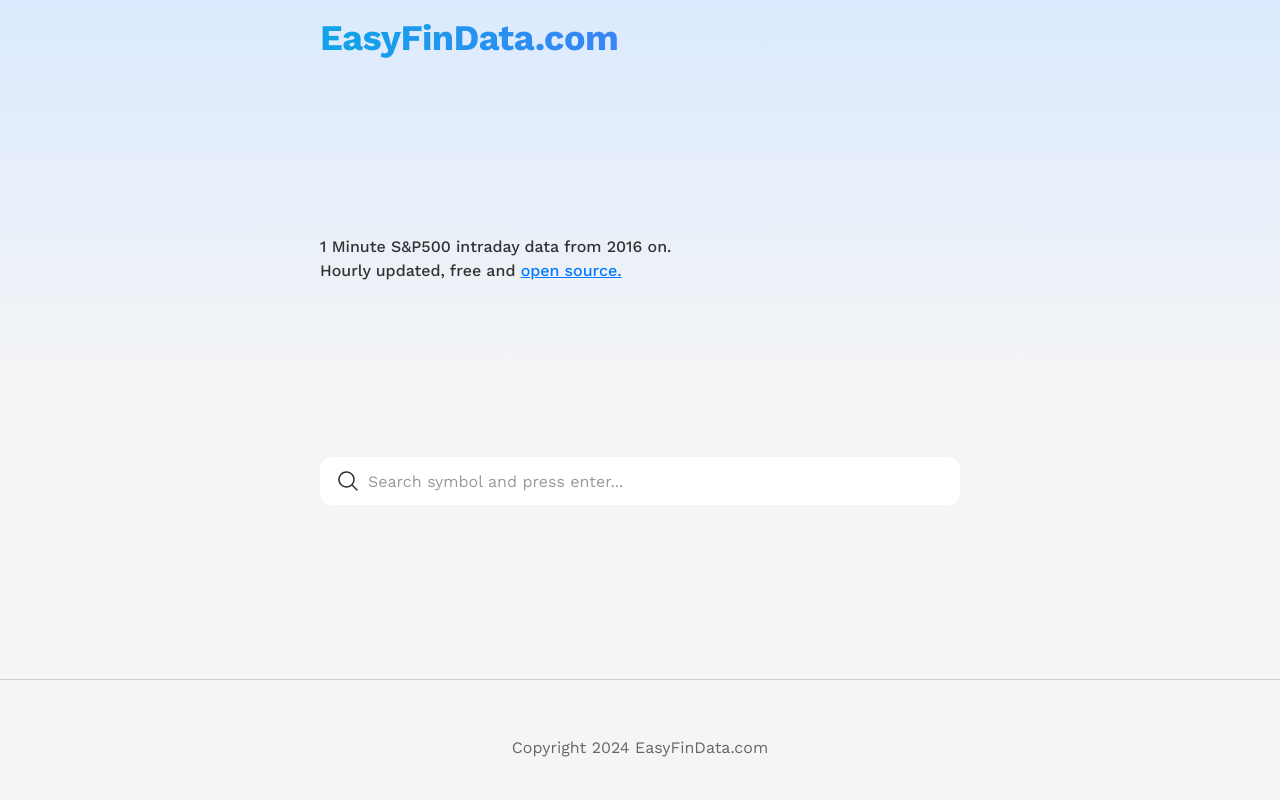
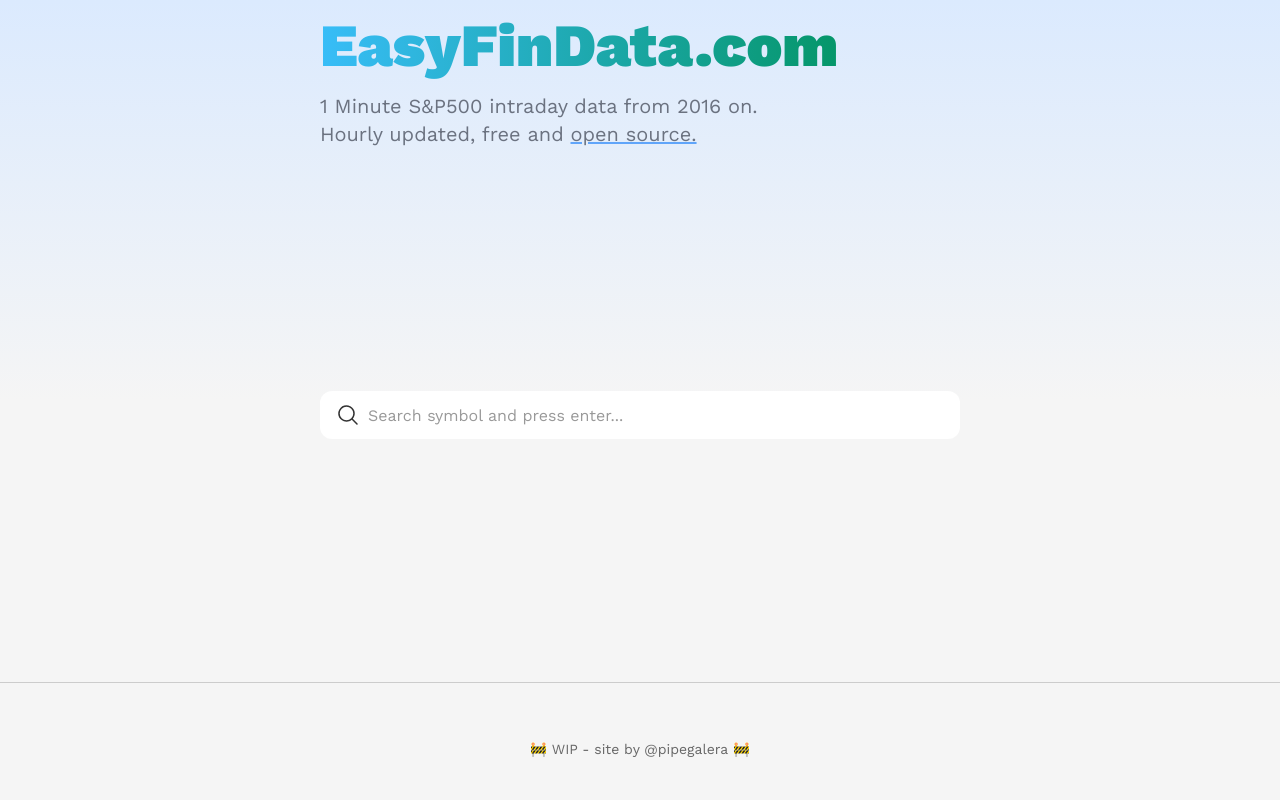
Before and after one commit to pipegalera/intraday_data, a Flask app: page / in a window 1280 px wide. Run offline with Flask 3, Linux system fonts and the light colour scheme; some libraries are stand-ins or nearby versions.

Commit message:
Improved UX

```diff
--- a/app/templates/index.html
+++ b/app/templates/index.html
@@ -27,26 +27,35 @@
             "
         >
             <!-- Header content -->
-            <div
-                class="text-[36px] font-bold leading-tight tracking-[-0.015em] px-4 py-4 w-full text-left max-w-2xl bg-gradient-to-r from-sky-500 via-blue-500 to-blue-600 text-transparent bg-clip-text"
-            >
-                EasyFinData.com
-            </div>
-            <!-- Description -->
-            <div class="px-4 py-4 w-full max-w-2xl">
+            <div class="text-left px-4 py-4 w-full max-w-2xl">
+                <h1
+                    class="mb-4 text-3xl font-extrabold text-gray-900 dark:text-white md:text-5xl lg:text-6xl"
+                >
+                    <a href="/">
+                        <span
+                            class="text-transparent bg-clip-text bg-gradient-to-r to-emerald-600 from-sky-400"
+                            >EasyFinData.com</span
+                        >
+                    </a>
+                </h1>
+
                 <p
-                    class="text-[#333333] text-base font-medium leading-normal"
+                    class="text-lg font-normal text-gray-500 lg:text-xl dark:text-black-400"
                 >
-                    1 Minute S&P500 intraday data from
-                    2016 on.
-                <br class="py-0">
-                Hourly updated, free and
+                    1 Minute S&P500 intraday data from 2016 on.
+                </p>
+                <p
+                    class="text-lg font-normal text-gray-500 lg:text-xl dark:text-black-400"
+                >
+                    Hourly updated, free and
                     <a
                         href="https://github.com/pipegalera/intraday_data"
-                        style="text-decoration: underline; color: #007BFF;"
-                        > open source.</a
+                        class="underline underline-offset-3 decoration-blue-400 dark:decoration-blue-600"
+                        >open source.</a
+                    >
                 </p>
             </div>
+
             <!-- Search form -->
             <form action="/" method="GET" class="px-4 py-4 w-full max-w-2xl">
                 <label class="flex flex-col min-w-40 h-12 w-full">
@@ -82,8 +91,8 @@
                 </label>
             </form>
 
-            <!-- Ticker list -->
-            {% for ticker in tickers %}
+            <!-- Symbol list -->
+            {% for symbol in symbols %}
             <div
                 class="flex items-center gap-4 px-4 min-h-[72px] py-2 justify-between w-full max-w-2xl"
             >
@@ -91,23 +100,25 @@
                     <p
                         class="text-[#333333] text-base font-medium leading-normal line-clamp-1"
                     >
-                        {{ ticker.ticker }}
+                        {{ symbol.symbol }}
                     </p>
                     <p
                         class="text-[#666666] text-sm font-normal leading-normal line-clamp-2"
                     >
-                        Updated {{ ticker.hours_ago }} hours, {{
-                        ticker.minutes_ago }} minutes ago
+                        Updated {{ symbol.hours_ago }} hours, {{
+                        symbol.minutes_ago }} minutes ago
                     </p>
                 </div>
                 <div
                     class="text-[#666666] text-sm font-normal leading-normal mr-4"
                 >
-                    {{ ticker.file_size }}
+                    {{ symbol.file_size }}
                 </div>
                 <div class="shrink-0">
-                    <a href="{{ url_for('download_file', filename=ticker.ticker + '.csv') }}"
-                       class="flex min-w-[84px] max-w-[480px] cursor-pointer items-center justify-center overflow-hidden rounded-xl h-8 px-4 bg-[#007BFF] text-white text-sm font-medium leading-normal w-fit no-underline">
+                    <a
+                        href="{{ url_for('download_file', filename=symbol.symbol + '.csv') }}"
+                        class="flex min-w-[84px] max-w-[480px] cursor-pointer items-center justify-center overflow-hidden rounded-xl h-8 px-4 bg-[#007BFF] text-white text-sm font-medium leading-normal w-fit no-underline"
+                    >
                         <span class="truncate">Download</span>
                     </a>
                 </div>
@@ -116,7 +127,9 @@
 
             <!-- Display dots and total count if there are more results -->
             {% if has_more %}
-            <div class="flex items-center gap-4 px-4 min-h-[72px] py-2 justify-center w-full max-w-2xl pb-4">
+            <div
+                class="flex items-center gap-4 px-4 min-h-[72px] py-2 justify-center w-full max-w-2xl pb-4"
+            >
                 <p class="text-[#666666] text-base font-normal leading-normal">
                     ... (503 symbols in total)
                 </p>
@@ -124,14 +137,14 @@
             {% endif %}
             <!-- Footer -->
             <div class="w-full bg-[#F5F5F5]">
-                <hr class="border-t border-[#CCCCCC] mb-4">
+                <hr class="border-t border-[#CCCCCC] mb-4" />
                 <footer
                     class="flex flex-col gap-6 px-5 py-10 text-center @container"
                 >
                     <p
-                        class="text-[#666666] text-base font-normal leading-normal"
+                        class="text-[#666666] text-sm font-normal leading-normal"
                     >
-                        Copyright 2024 EasyFinData.com
+                        🚧 WIP - site by @pipegalera 🚧
                     </p>
                 </footer>
             </div>
```
